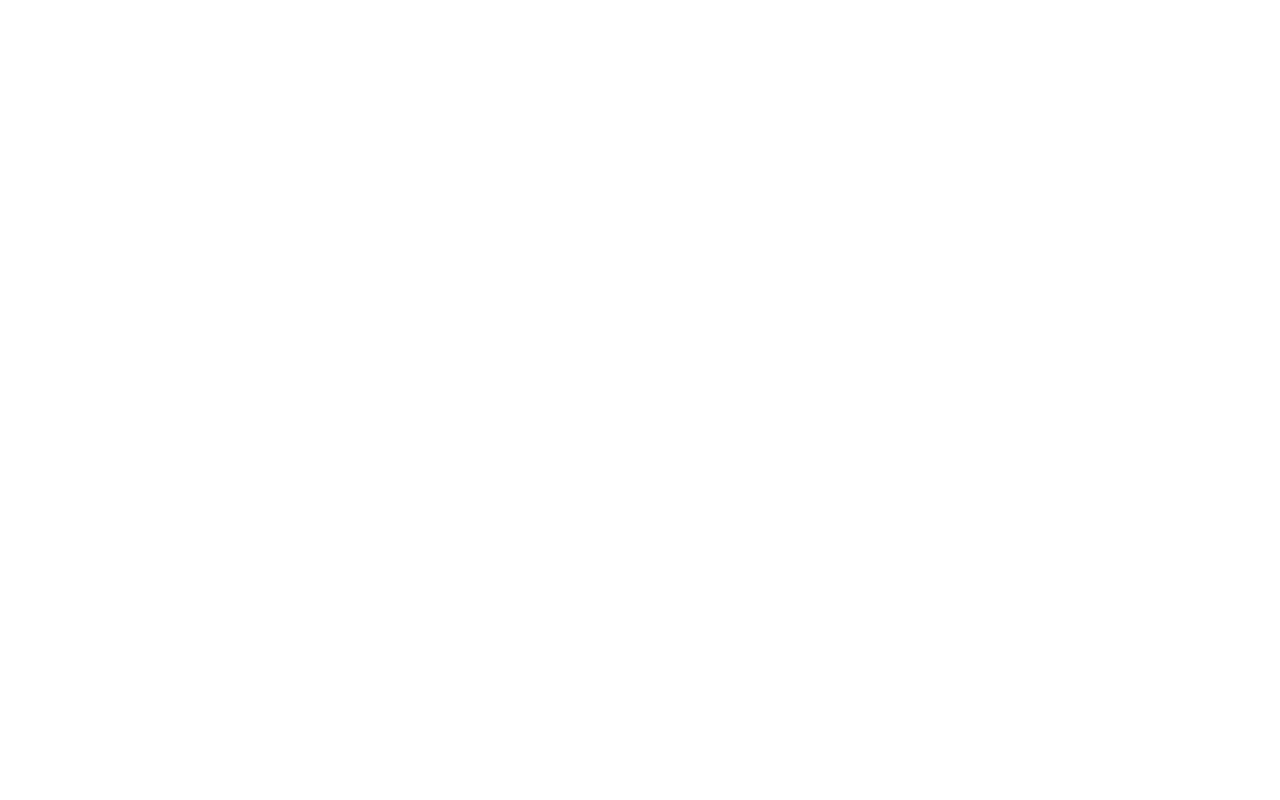
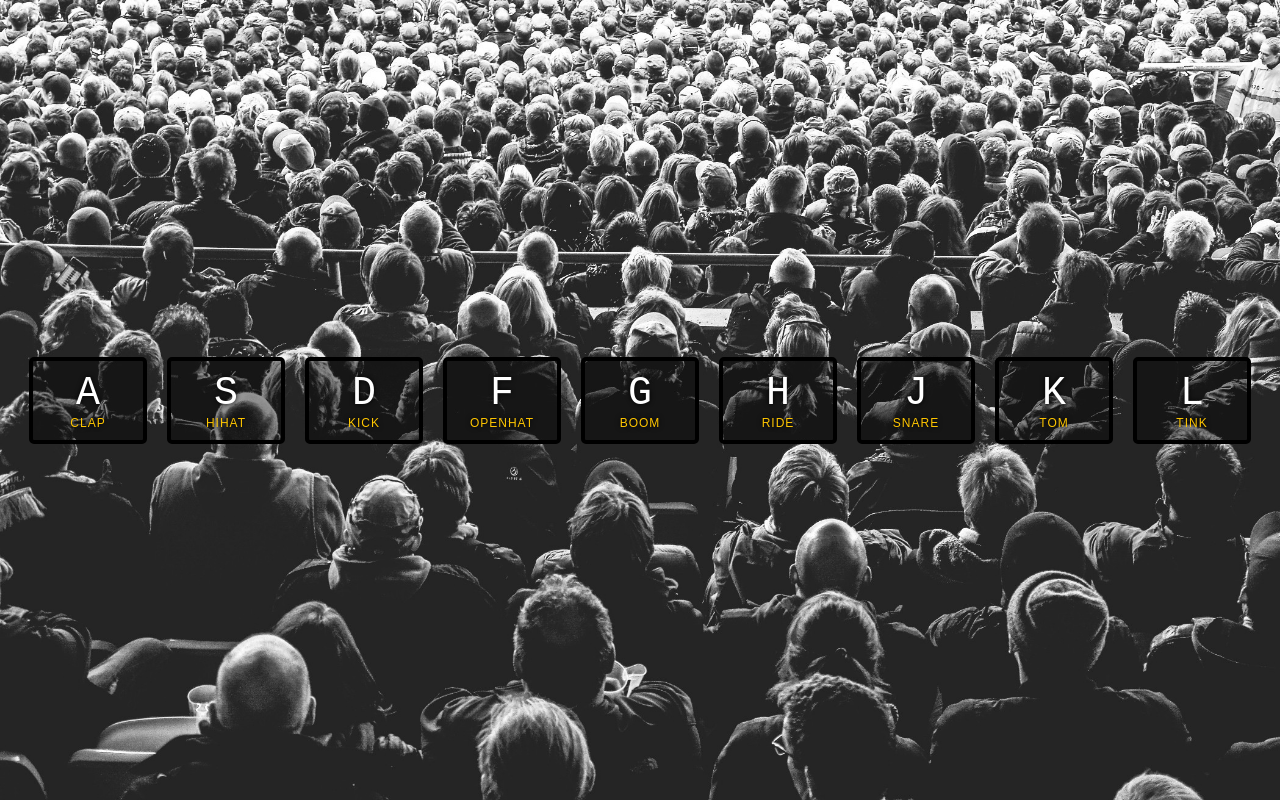
Before and after one commit to Desmond-Fon/JavaScript30, a plain HTML site: page 01 - JavaScript Drum Kit/index.html in a window 1280 px wide. Drawn offline with Linux system fonts and the light colour scheme.

Commit message:
implemented the sound effect

```diff
--- a/01 - JavaScript Drum Kit/index.html
+++ b/01 - JavaScript Drum Kit/index.html
@@ -7,6 +7,56 @@
     <link rel="stylesheet" href="style.css">
 </head>
 <body>
+
+    <div class="keys">
+        <div data-key="65" class="key">
+          <kbd>A</kbd>
+          <span class="sound">clap</span>
+        </div>
+        <div data-key="83" class="key">
+          <kbd>S</kbd>
+          <span class="sound">hihat</span>
+        </div>
+        <div data-key="68" class="key">
+          <kbd>D</kbd>
+          <span class="sound">kick</span>
+        </div>
+        <div data-key="70" class="key">
+          <kbd>F</kbd>
+          <span class="sound">openhat</span>
+        </div>
+        <div data-key="71" class="key">
+          <kbd>G</kbd>
+          <span class="sound">boom</span>
+        </div>
+        <div data-key="72" class="key">
+          <kbd>H</kbd>
+          <span class="sound">ride</span>
+        </div>
+        <div data-key="74" class="key">
+          <kbd>J</kbd>
+          <span class="sound">snare</span>
+        </div>
+        <div data-key="75" class="key">
+          <kbd>K</kbd>
+          <span class="sound">tom</span>
+        </div>
+        <div data-key="76" class="key">
+          <kbd>L</kbd>
+          <span class="sound">tink</span>
+        </div>
+      </div>
+
+      <audio data-key="65" src="sounds/clap.wav"></audio>
+      <audio data-key="83" src="sounds/hihat.wav"></audio>
+      <audio data-key="68" src="sounds/kick.wav"></audio>
+      <audio data-key="70" src="sounds/openhat.wav"></audio>
+      <audio data-key="71" src="sounds/boom.wav"></audio>
+      <audio data-key="72" src="sounds/ride.wav"></audio>
+      <audio data-key="74" src="sounds/snare.wav"></audio>
+      <audio data-key="75" src="sounds/tom.wav"></audio>
+      <audio data-key="76" src="sounds/tink.wav"></audio>
+
     <script src="script.js"></script>
 </body>
 </html>
--- a/01 - JavaScript Drum Kit/script.js
+++ b/01 - JavaScript Drum Kit/script.js
@@ -0,0 +1,14 @@
+
+console.log("working");
+
+function playSound(e) {
+  const audio = document.querySelector(`audio[data-key="${e.keyCode}"]`);
+  const key = document.querySelector(`div[data-key="${e.keyCode}"]`);
+  if (!audio) return;
+
+  key.classList.add("playing");
+  audio.currentTime = 0;
+  audio.play();
+}
+
+window.addEventListener("keydown", playSound);
--- a/01 - JavaScript Drum Kit/style.css
+++ b/01 - JavaScript Drum Kit/style.css
@@ -0,0 +1,51 @@
+html {
+  font-size: 10px;
+  background: url('./background.jpg') bottom center;
+  background-size: cover;
+}
+
+body,html {
+  margin: 0;
+  padding: 0;
+  font-family: sans-serif;
+}
+
+.keys {
+  display: flex;
+  flex: 1;
+  min-height: 100vh;
+  align-items: center;
+  justify-content: center;
+}
+
+.key {
+  border: .4rem solid black;
+  border-radius: .5rem;
+  margin: 1rem;
+  font-size: 1.5rem;
+  padding: 1rem .5rem;
+  transition: all .07s ease;
+  width: 10rem;
+  text-align: center;
+  color: white;
+  background: rgba(0,0,0,0.4);
+  text-shadow: 0 0 .5rem black;
+}
+
+.playing {
+  transform: scale(1.1);
+  border-color: #ffc600;
+  box-shadow: 0 0 1rem #ffc600;
+}
+
+kbd {
+  display: block;
+  font-size: 4rem;
+}
+
+.sound {
+  font-size: 1.2rem;
+  text-transform: uppercase;
+  letter-spacing: .1rem;
+  color: #ffc600;
+}
```
Also changed, not shown: 01 - JavaScript Drum Kit/background.jpg (added), 10 other files.
